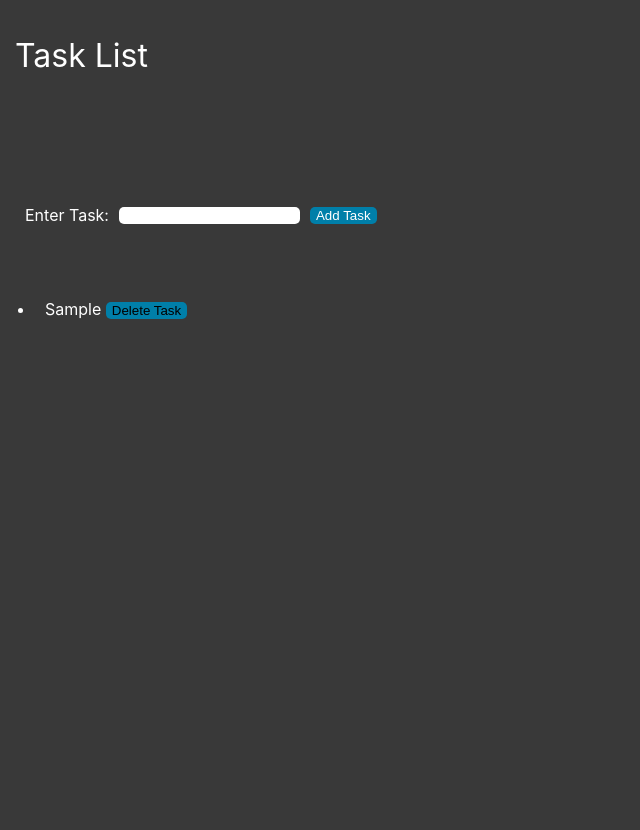
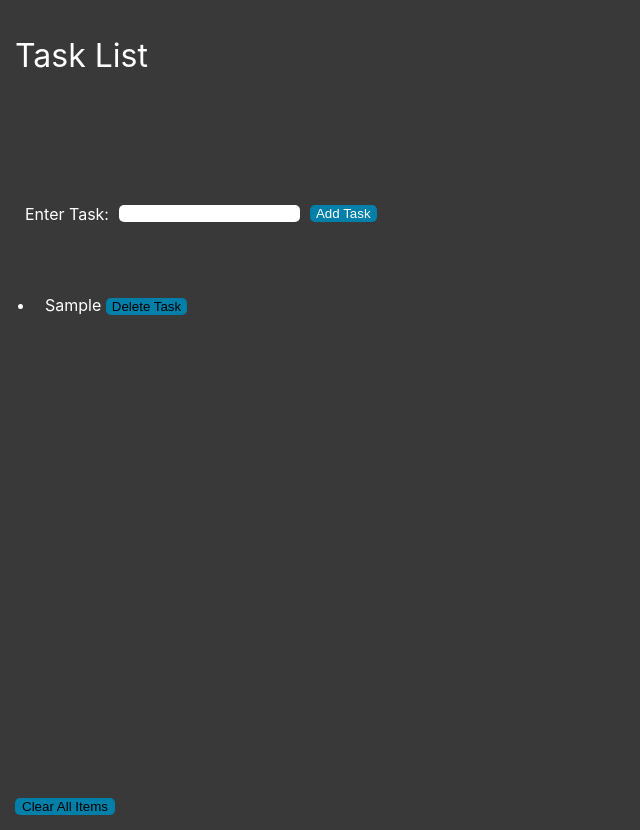
Before and after one commit to zamirkanji/first_React_App, a React (Create React App) app in the folder my-first-react-app/: page / in a window 1280 px wide. Both pictures are taken after typing "Sample" into the empty fields and a click on the button "Add Task". Shown: the whole page, without its empty margins (0-640 px from the left). Built offline with nearby package versions, Linux system fonts and the light colour scheme; the HTML template or start-up script is replaced by a standard one.

Commit message:
delete all button, still need to figure out id/index per list item

```diff
--- a/my-first-react-app/src/components/List.js
+++ b/my-first-react-app/src/components/List.js
@@ -6,12 +6,8 @@ import { useState } from 'react';
 export default function List () {
     const [task, setTask] = useState('');
     const [tasks, setTasks] = useState([]);
-
     const [index, setIndex] = useState(0);
-
     const [buttonClicked, setButtonState] = useState(false);
-
-    // console.log(index);
 
     return (
     <>
@@ -36,7 +32,12 @@ export default function List () {
             </button>
         </form>
         {buttonClicked === true ? <Overview tasks={tasks} setTasks={setTasks}/> : null}
-        {/* <Overview tasks={tasks} setTasks={setTasks}/> */}
+        {tasks.length > 0 ?
+            <button id='clear-all'>
+                Clear All Items
+            </button> : null
+        }
+
     </>
     )
 }
--- a/my-first-react-app/src/index.css
+++ b/my-first-react-app/src/index.css
@@ -94,3 +94,7 @@ h1 {
   font-weight: 400;
   color:rgb(0, 127, 169);
 }
+
+#clear-all {
+  width: 100px;
+}
```
